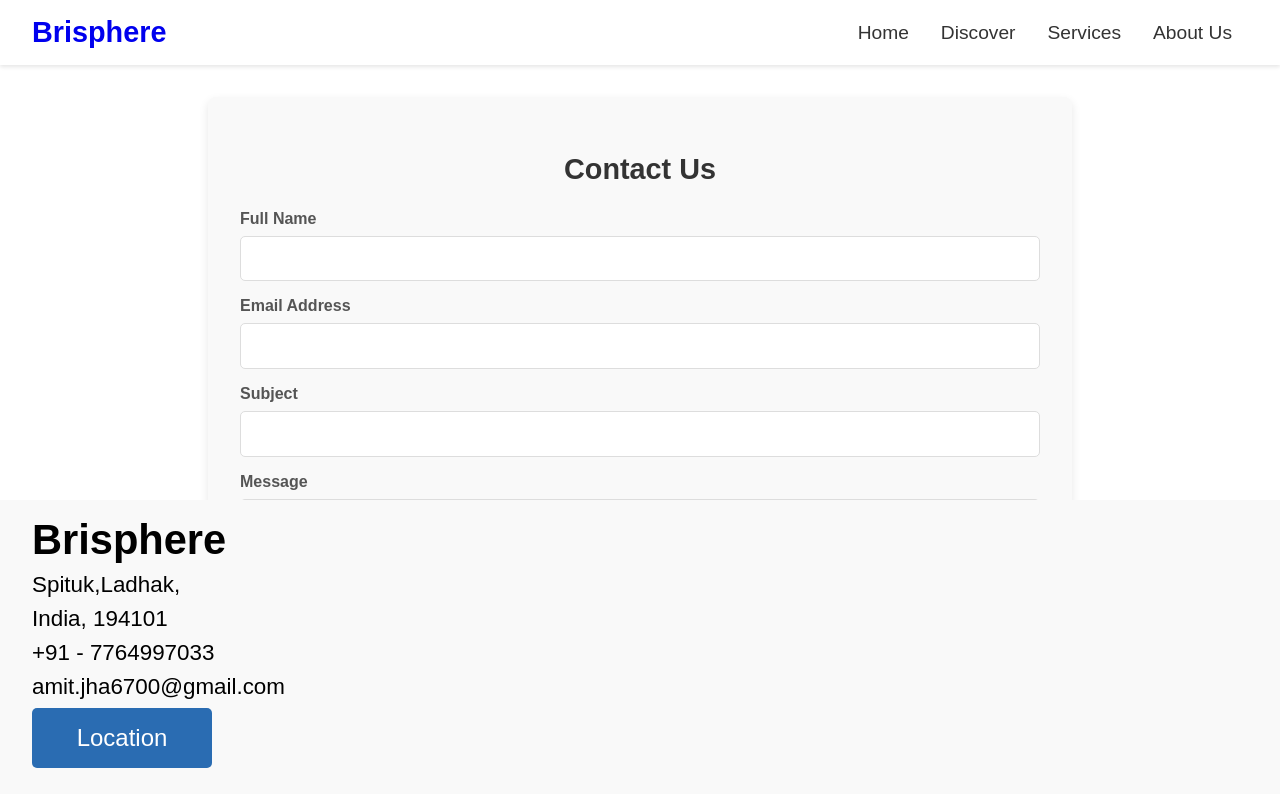
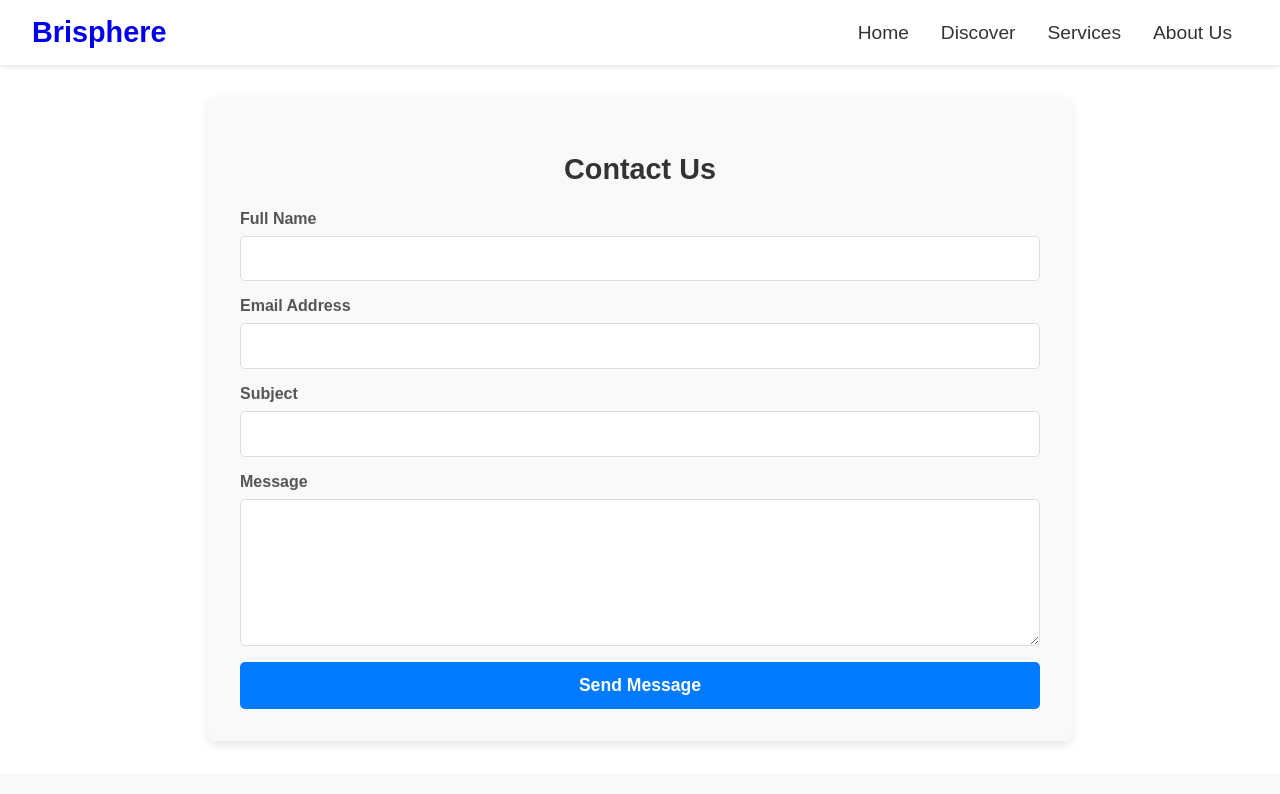
Before and after one commit to saivenkat-pentakota/travellbooking-website, a React (Create React App) app: page /contact in a window 1280 px wide. Shown: the top 794 px of the page. Built offline with nearby package versions, Linux system fonts and the light colour scheme.

Commit message:
updated  footer css.

```diff
--- a/src/components/Footer.css
+++ b/src/components/Footer.css
@@ -2,10 +2,6 @@ footer {
     color: black;
     background-color: #f9f9f9;
     padding: 1rem 0 0 2rem;
-    position: fixed;
-    bottom:0;
-    left: 0;
-    width: 100%;
   }
 
   footer h1{
```
